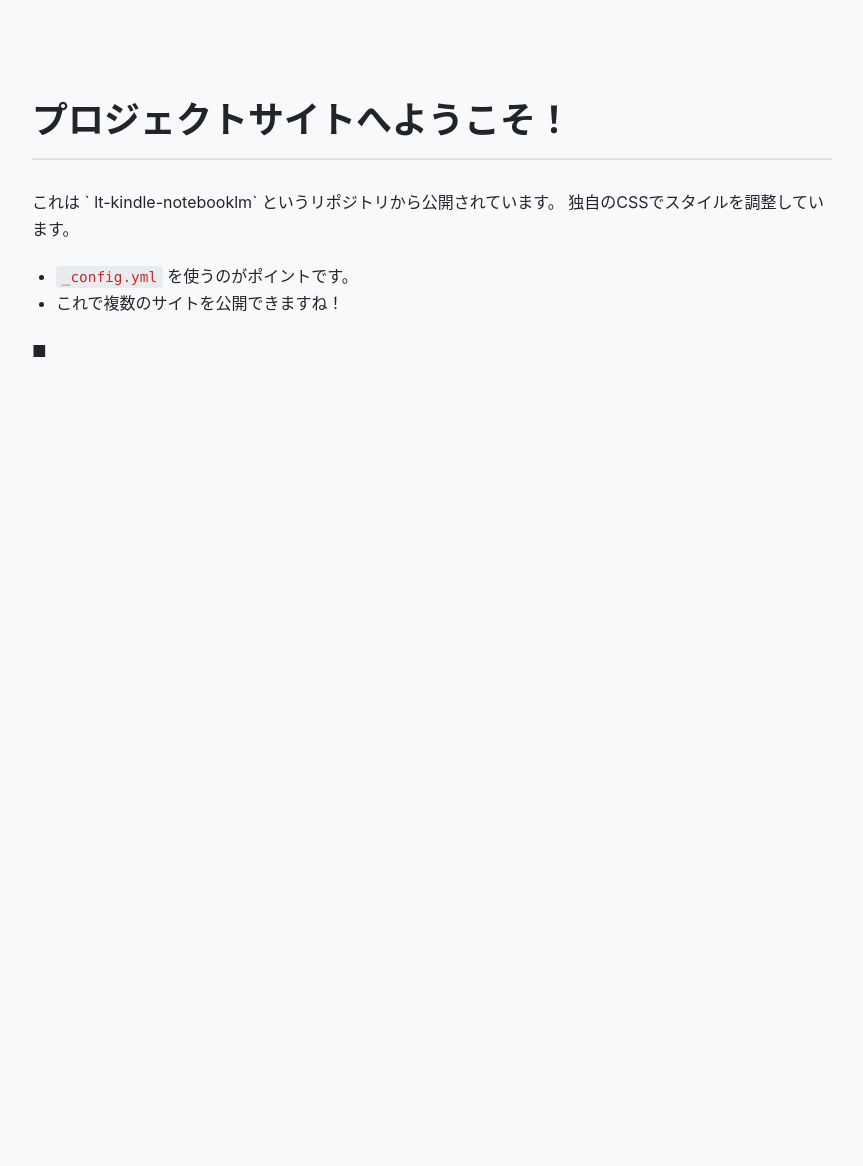
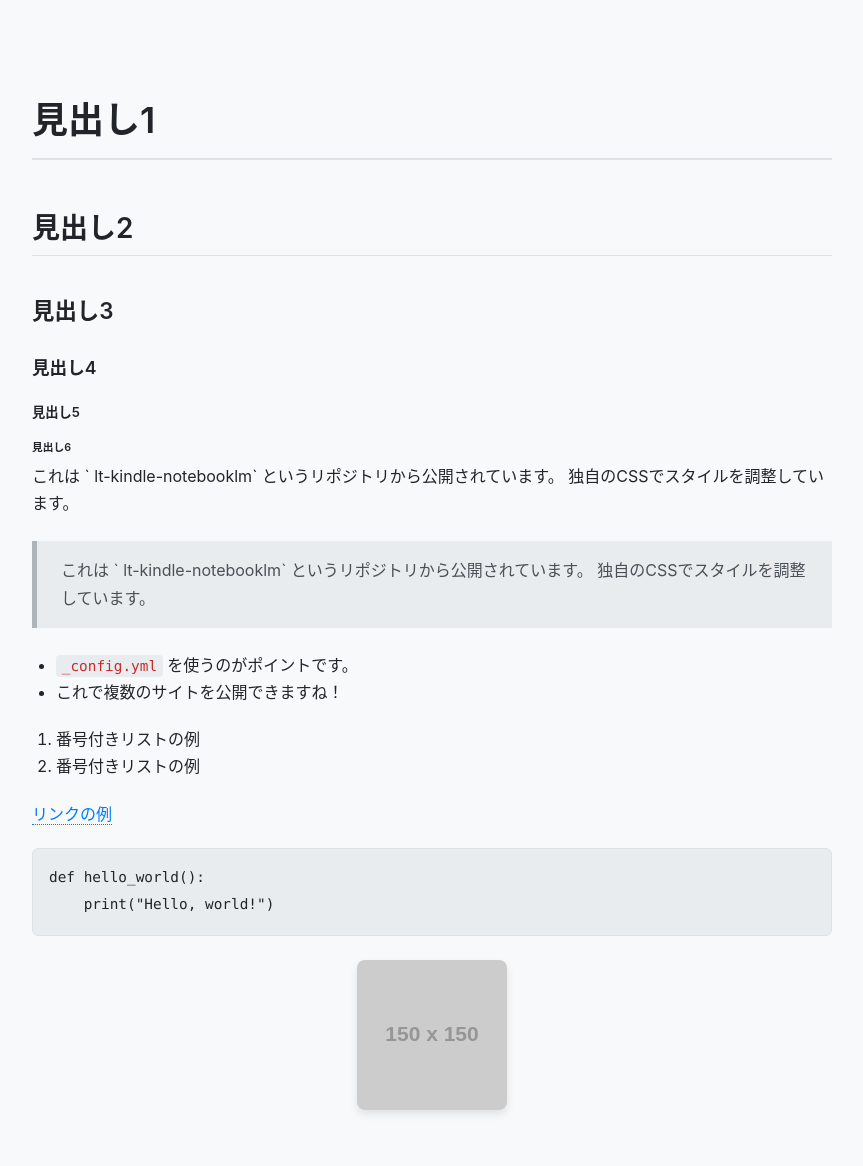
Before and after one commit to rockyhg/lt-kindle-notebooklm, a Jekyll site: the page built from index.md, in a window 1280 px wide. Shown: the whole page, without its empty margins (208-1071 px from the left). Built offline with Jekyll 4.4.1, drawn with Linux system fonts in a browser that asks for light colours; our own code applies the rules of GitHub Pages for plain Markdown files; before the commit the page ends 900 px from its top, so only the background shows below that.

Commit message:
サンプルテキストを追加

````diff
--- a/index.md
+++ b/index.md
@@ -2,12 +2,31 @@
 layout: default
 ---
 
-# プロジェクトサイトへようこそ！
+# 見出し1
+## 見出し2
+### 見出し3
+#### 見出し4
+##### 見出し5
+###### 見出し6
 
 これは ` lt-kindle-notebooklm` というリポジトリから公開されています。
 独自のCSSでスタイルを調整しています。
 
+> これは ` lt-kindle-notebooklm` というリポジトリから公開されています。
+> 独自のCSSでスタイルを調整しています。
+
+
 - `_config.yml` を使うのがポイントです。
 - これで複数のサイトを公開できますね！
 
-■
+1. 番号付きリストの例
+2. 番号付きリストの例
+
+[リンクの例](https://example.com)
+
+```python
+def hello_world():
+    print("Hello, world!")
+```
+
+![画像の例](https://via.placeholder.com/150)
````
